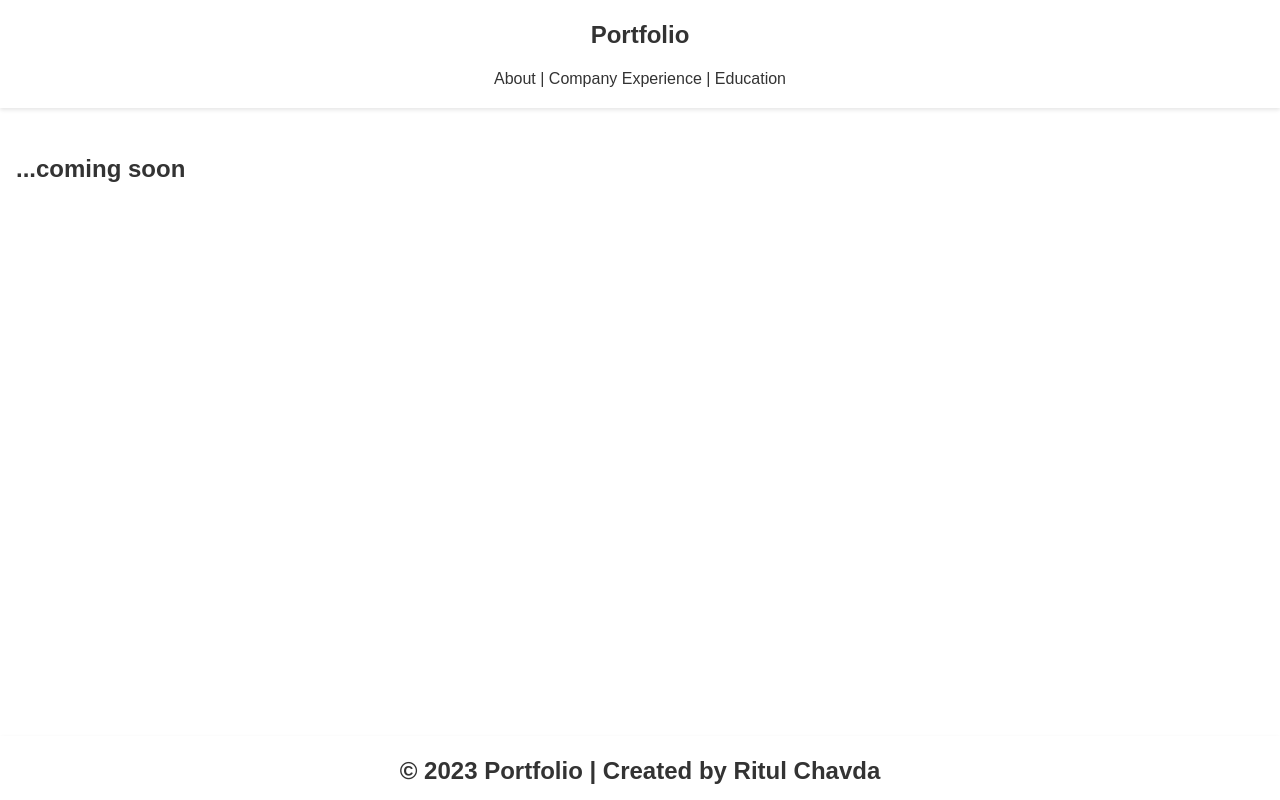
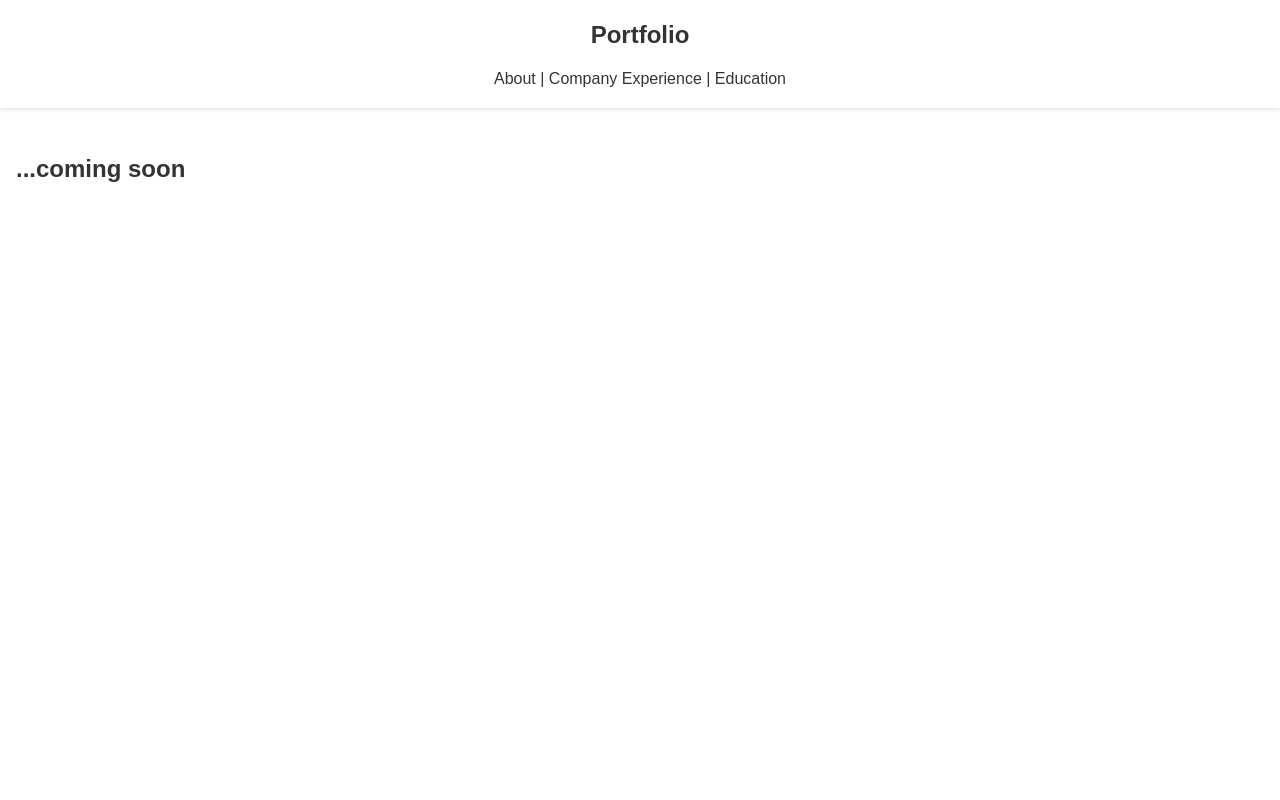
Before and after one commit to ritulchavda/ritulchavda.github.io, a plain HTML site: page index.html in a window 1280 px wide. Drawn offline with Linux system fonts and the light colour scheme.

Commit message:
Update index.html

```diff
--- a/index.html
+++ b/index.html
@@ -16,9 +16,5 @@
         <p>...coming soon</p>
     </div>
 
-    <footer>
-        <p>&copy; 2023 Portfolio | Created by Ritul Chavda</p>
-    </footer>
-
 </body>
 </html>
```
